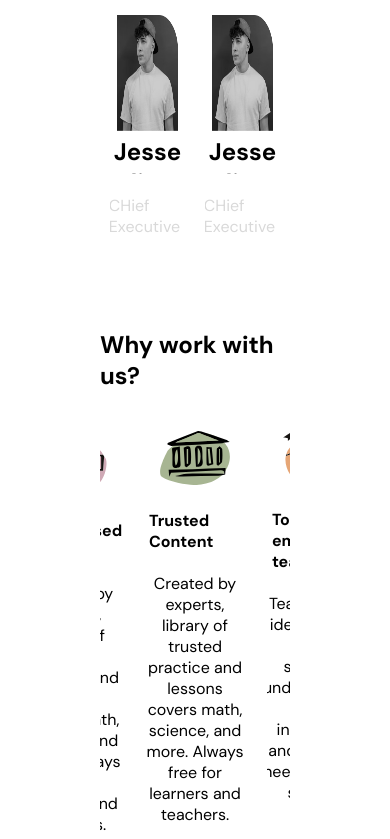
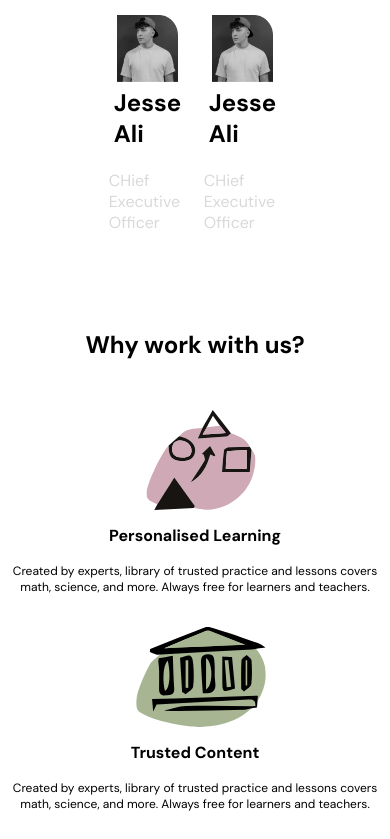
Before and after one commit to IdowuJosiah/SphidersAss, a React (Create React App) app in the folder sphiderass/: page /about in a window 390 px wide. Shown: the part 825-1664 px from the top of the page. Built offline with nearby package versions, Linux system fonts and the light colour scheme.

Commit message:
About page responsive

```diff
--- a/sphiderass/src/App.scss
+++ b/sphiderass/src/App.scss
@@ -6,9 +6,6 @@
 @font-face {
   font-family: "Raino sans";
   src: url("Font/Raino sans.otf") format("truetype");
-}
-*,body{
-  overflow-x: hidden;
 }
 
 :root {
--- a/sphiderass/src/CSS/AboutPage/Aboutpage.scss
+++ b/sphiderass/src/CSS/AboutPage/Aboutpage.scss
@@ -192,6 +192,9 @@ About Page Styling
     }
   }
 }
+
+
+
 .about-page-work-with-us-section {
   display: flex;
   justify-content: center;
@@ -230,7 +233,7 @@ About Page Styling
 @media screen and (max-width: 768px) {
   .individual-article-opened-header-box {
     width: 100%;
-    padding: 0 20px; /* Adjust padding as needed */
+    padding: 0 20px;
   }
 
   .about-page-header-div h2 {
@@ -239,19 +242,19 @@ About Page Styling
 
   .main-article-text {
     width: 100%;
-    padding: 0 20px; /* Adjust padding as needed */
+    padding: 0 20px;
   }
 
   .individual-article-opened-header-topic-text {
     h1 {
-      font-size: 20px; /* Adjust font size as needed */
+      font-size: 20px;
     }
   }
 
   .main-article-text-header {
     .main-article-text-header-h1 {
       p {
-        font-size: 30px; /* Adjust font size as needed */
+        font-size: 30px;
       }
     }
   }
@@ -264,7 +267,7 @@ About Page Styling
     flex-direction: column;
   }
 
-  .about-page-work-with-us-section .about-page-work-with-us-section-details{
+  .about-page-work-with-us-section .about-page-work-with-us-section-details {
     gap: 1.3rem;
   }
 
@@ -272,14 +275,59 @@ About Page Styling
     .about-page-work-with-us-section-details
     .about-page-work-with-us-section-details-div
     .about-page-work-with-us-section-details-icon {
-      width: 70px;
-      margin-left: 1rem;
-
+    width: 70px;
+    margin-left: 1rem;
   }
   .about-page-work-with-us-section
-  .about-page-work-with-us-section-details
-  .about-page-work-with-us-section-details-div
-  .about-page-work-with-us-section-details-icon img:last-child(3){
+    .about-page-work-with-us-section-details
+    .about-page-work-with-us-section-details-div
+    .about-page-work-with-us-section-details-icon
+    img:last-child(3) {
     margin-left: 20px;
   }
+
+  .about-page-work-with-us-section {
+    display: flex;
+    justify-content: center;
+    align-items: center;
+    padding: 30px 10px;
+    .about-page-work-with-us-section-div {
+      display: flex;
+      flex-direction: column;
+      align-items: center;
+      width: 100%;
+      .about-page-work-with-us-section-header {
+        width: 100%;
+        display: flex;
+        justify-content: center;
+        align-items: center;
+        padding-bottom: 20px;
+      }
+      .about-page-work-with-us-section-details {
+        display: flex;
+        flex-direction: column;
+        gap: 10px;
+        .about-page-work-with-us-section-details-div {
+          width: 100%;
+          .about-page-work-with-us-section-details-icon {
+            display: flex;
+            justify-content: center;
+            align-items: center;
+            padding: 10px 140px;
+          }
+          .about-page-work-with-us-section-details-div-text {
+            display: flex;
+            flex-direction: column;
+            align-items: center;
+            text-align: center;
+
+            p {
+              font-size: 12px;
+            }
+          }
+        }
+      }
+    }
+  }
+
 }
```
Also changed, not shown: sphiderass/src/Pages/AboutPage.js (+0 -23 lines), sphiderass/src/Pages/ContactUsPage.js (+13 -13 lines).
